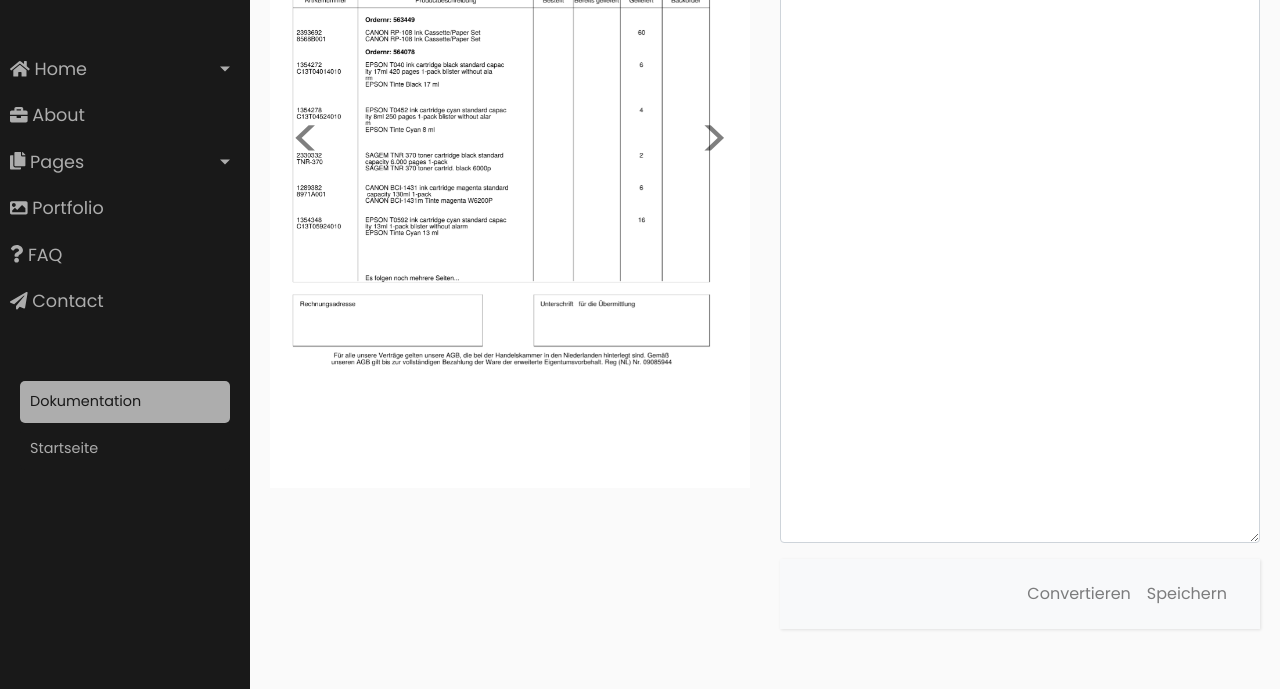
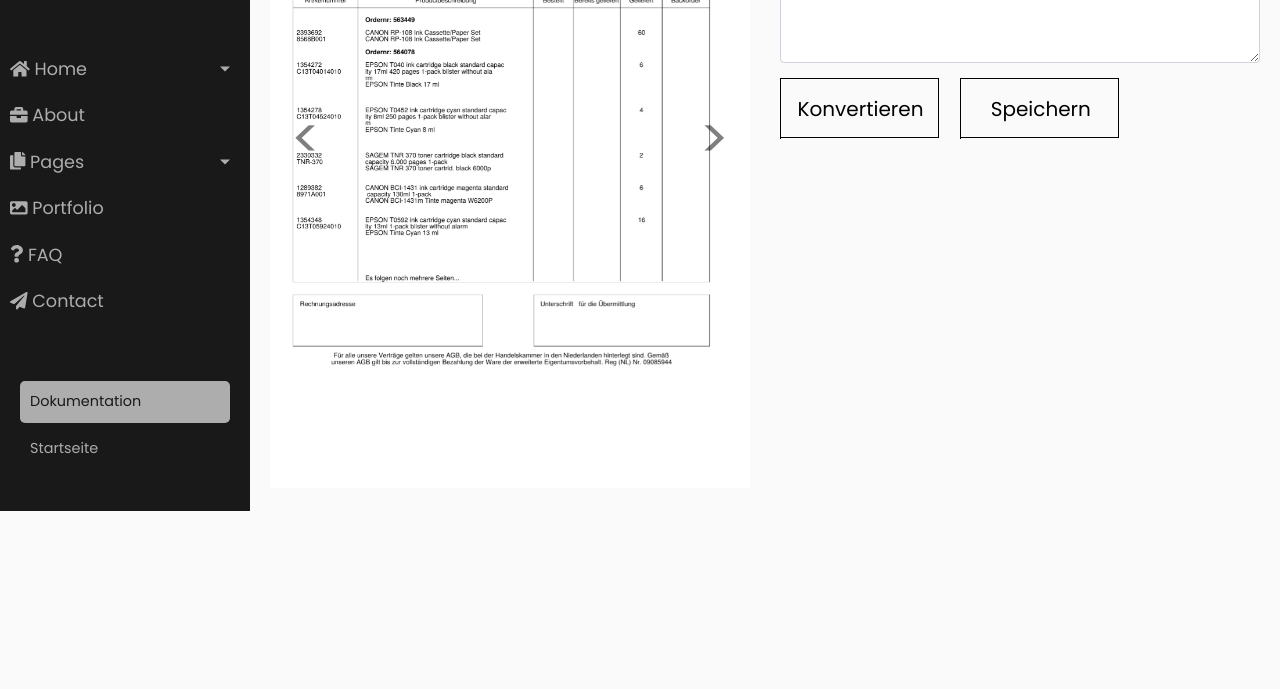
Before and after one commit to Winkler-Jonas/python-web-wpf, a Django app: page /new/ in a window 1280 px wide. Shown: the part 321-1010 px from the top of the page. After the commit the page ends 832 px from the top, so only its background shows below. Run offline with Django 3.2, Linux system fonts and the light colour scheme; some libraries are stand-ins or nearby versions.

Commit message:
pre docker setup

```diff
--- /dev/null
+++ b/zhehe/static/css/zhehe_home/new_doc.css
@@ -0,0 +1,119 @@
+section#new_doc .carousel-control-prev-icon,
+section#new_doc .carousel-control-next-icon {
+    height: 100px;
+    width: 100px;
+    background-size: 100%, 100%;
+    background-image: none;
+}
+
+section#new_doc .carousel-control-next-icon:after {
+    content: '>';
+    font-size: 55px;
+    color: black;
+}
+
+section#new_doc .carousel-control-prev-icon:after {
+    content: '<';
+    font-size: 55px;
+    color: black;
+}
+
+section#new_doc ul {
+    list-style: none;
+    padding-left: 0;
+}
+
+section#new_doc button {
+    background-color: transparent;
+    border: 0;
+}
+
+section#new_doc a {
+    margin: 0;
+    padding: 0;
+    box-sizing: border-box;
+    color: black;
+}
+
+section#new_doc a:link {
+  color: black;
+}
+
+section#new_doc a:visited {
+  color: black;
+}
+
+section#new_doc a:hover {
+  color: black;
+}
+
+section#new_doc a:active {
+  color: black;
+}
+
+section#new_doc .container{
+    width: 160px;
+    position: relative;
+    margin: 20px auto;
+}
+
+section#new_doc .button {
+    width: 160px;
+    height: 60px;
+    position: relative;
+    border-left: 1px solid black;
+    margin-bottom: 10px;
+    transition: .5s;
+}
+
+section#new_doc .button::before {
+    content: '';
+    position: absolute;
+    top: -1px; left: -1px;
+    width: 100%;
+    height: 100%;
+    border-right: 1px solid black;
+    border-top: 1px solid black;
+    border-bottom: 1px solid black;
+    transition: .5s;
+}
+
+section#new_doc .button:hover::before {
+    width: 100px;
+    left: 60px;
+}
+
+section#new_doc .button:hover {
+    border-left: 1px solid rgba(0, 0, 0, 0);
+}
+
+section#new_doc .button span {
+    position: absolute;
+    top: 50%;
+    left: 50%;
+    transform: translate(-50%, -50%);
+    font-size: 20px;
+    transition: .5s;
+}
+
+section#new_doc .button:hover span {
+    left: 100px;
+}
+
+section#new_doc svg {
+    position: absolute;
+    top: 50%;
+    left: -10%;
+    transform: translate(0,-50%);
+    stroke: black;
+    fill: transparent;
+    stroke-width: 10;
+    width: 70px; height: 70px;
+    stroke-dasharray: 4000;
+    transition: .9s ease-out;
+    stroke-dashoffset: -4000;
+}
+
+section#new_doc .button:hover svg {
+    stroke-dashoffset: 0;
+}
--- a/zhehe/templates/zhehe_user_app/zhehe_convert/convert_main.html
+++ /dev/null
@@ -1,74 +0,0 @@
-{% extends 'zhehe_user_app/zhehe_convert/layout.html' %}
-
-<!-- Django load static content -->
-{% load static %}
-
-<!-- Django load crispy forms-->
-{% load crispy_forms_tags %}
-
-<!-- Page title shown in Browser -->
-{% block html_title %}
-    Zhehe
-{% endblock %}
-
-{% block additional_styles %}
-    <link rel="stylesheet" href="{% static 'css/image-view.css' %}">
-{% endblock %}
-
-{% block page_content %}
-    {% if form %}
-        <div class="row h-75">
-            <div class="col-sm-6" id="pdf-preview">
-                <div id="demo" class="carousel slide" data-interval="false">
-
-                    <!-- Indicators -->
-                    <ul class="carousel-indicators">
-                        <li data-target="#demo" data-slide-to="0" class="active"></li>
-                        <li data-target="#demo" data-slide-to="1"></li>
-                        <li data-target="#demo" data-slide-to="2"></li>
-                    </ul>
-
-                    <!-- The slideshow -->
-                    <div class="carousel-inner">
-                        <div class="carousel-item active">
-                            <img src="{% static 'img/9_0_0.png' %}" class="img-fluid" alt="Los Angeles">
-                        </div>
-                        <div class="carousel-item">
-                            <img src="{% static 'img/9_1_0.png' %}" class="img-fluid" alt="Chicago">
-                        </div>
-                        <div class="carousel-item">
-                            <img src="{% static 'img/9_3_0.png' %}" class="img-fluid" alt="New York">
-                        </div>
-                    </div>
-
-                    <!-- Left and right controls -->
-                    <a class="carousel-control-prev" href="#demo" data-slide="prev">
-                        <span class="carousel-control-prev-icon"></span>
-                    </a>
-                    <a class="carousel-control-next" href="#demo" data-slide="next">
-                        <span class="carousel-control-next-icon"></span>
-                    </a>
-
-                </div>
-            </div>
-
-            <div class="col-sm-6 mx-auto justify-content-center ">
-                {% crispy form %}
-                <nav class="navbar navbar-expand-lg navbar-light bg-light">
-                    <div class="container-fluid">
-                        <div class="collapse navbar-collapse" id="navbarSupportedContent">
-                            <ul class="nav navbar-nav ml-auto">
-                                <li class="nav-item">
-                                    <a class="nav-link" href="#">Convertieren</a>
-                                </li>
-                                <li class="nav-item">
-                                    <a class="nav-link" href="#">Speichern</a>
-                                </li>
-                            </ul>
-                        </div>
-                    </div>
-                </nav>
-            </div>
-        </div>
-    {% endif %}
-{% endblock %}
--- /dev/null
+++ b/zhehe/templates/zhehe_user_app/zhehe_home/new_doc.html
@@ -0,0 +1,90 @@
+{% extends 'zhehe_user_app/zhehe_home/layout.html' %}
+
+<!-- Django load static content -->
+{% load static %}
+
+<!-- Django load crispy forms-->
+{% load crispy_forms_tags %}
+
+<!-- Page title shown in Browser -->
+{% block html_title %}
+    Zhehe
+{% endblock %}
+
+{% block additional_styles %}
+    <link rel="stylesheet" href="{% static 'css/zhehe_home/new_doc.css' %}">
+{% endblock %}
+
+{% block page_content %}
+    <section id="new_doc">
+        {% if messages %}
+            <div class="alert alert-info">
+                <ul>
+                    {% for message in messages %}
+                        <li>{{ message }}</li>
+                    {% endfor %}
+                </ul>
+            </div>
+        {% endif %}
+        <div class="row h-75">
+            <div class="col-sm-6" id="pdf-preview">
+                <div id="demo" class="carousel slide" data-interval="false">
+
+                    <!-- Indicators -->
+                    <ul class="carousel-indicators">
+                        <li data-target="#demo" data-slide-to="0" class="active"></li>
+                        <li data-target="#demo" data-slide-to="1"></li>
+                        <li data-target="#demo" data-slide-to="2"></li>
+                    </ul>
+
+                    <!-- The slideshow -->
+                    <div class="carousel-inner">
+                        <div class="carousel-item active">
+                            <img src="{% static 'img/9_0_0.png' %}" class="img-fluid" alt="Los Angeles">
+                        </div>
+                        <div class="carousel-item">
+                            <img src="{% static 'img/9_1_0.png' %}" class="img-fluid" alt="Chicago">
+                        </div>
+                        <div class="carousel-item">
+                            <img src="{% static 'img/9_3_0.png' %}" class="img-fluid" alt="New York">
+                        </div>
+                    </div>
+
+                    <!-- Left and right controls -->
+                    <a class="carousel-control-prev" href="#demo" data-slide="prev">
+                        <span class="carousel-control-prev-icon"></span>
+                    </a>
+                    <a class="carousel-control-next" href="#demo" data-slide="next">
+                        <span class="carousel-control-next-icon"></span>
+                    </a>
+
+                </div>
+            </div>
+
+            <div class="col-sm-6 mx-auto justify-content-center ">
+                <form action="{% url 'zhehe:new_doc' %}" method="post">
+                    {% csrf_token %}
+                    {{ text_form.text_area }}
+                    <span class="button-group">
+                            <button class="button container mt-3" type="submit">
+                                <svg aria-hidden="true" focusable="false" data-prefix="far" data-icon="paper-plane"
+                                     class="svg-inline--fa fa-paper-plane fa-w-16" role="img"
+                                     xmlns="http://www.w3.org/2000/svg" viewBox="0 0 512 512"><path
+                                        d="M440 6.5L24 246.4c-34.4 19.9-31.1 70.8 5.7 85.9L144 379.6V464c0 46.4 59.2 65.5 86.6 28.6l43.8-59.1 111.9 46.2c5.9 2.4 12.1 3.6 18.3 3.6 8.2 0 16.3-2.1 23.6-6.2 12.8-7.2 21.6-20 23.9-34.5l59.4-387.2c6.1-40.1-36.9-68.8-71.5-48.9zM192 464v-64.6l36.6 15.1L192 464zm212.6-28.7l-153.8-63.5L391 169.5c10.7-15.5-9.5-33.5-23.7-21.2L155.8 332.6 48 288 464 48l-59.4 387.3z"></path>
+                                </svg>
+                                <span>Konvertieren</span>
+                            </button>
+                        <button class="button container mt-3 ml-3" type="submit">
+                            <svg aria-hidden="true" focusable="false" data-prefix="far" data-icon="save"
+                                 class="svg-inline--fa fa-save fa-w-14" role="img" xmlns="http://www.w3.org/2000/svg"
+                                 viewBox="0 0 448 512"><path
+                                    d="M433.941 129.941l-83.882-83.882A48 48 0 0 0 316.118 32H48C21.49 32 0 53.49 0 80v352c0 26.51 21.49 48 48 48h352c26.51 0 48-21.49 48-48V163.882a48 48 0 0 0-14.059-33.941zM272 80v80H144V80h128zm122 352H54a6 6 0 0 1-6-6V86a6 6 0 0 1 6-6h42v104c0 13.255 10.745 24 24 24h176c13.255 0 24-10.745 24-24V83.882l78.243 78.243a6 6 0 0 1 1.757 4.243V426a6 6 0 0 1-6 6zM224 232c-48.523 0-88 39.477-88 88s39.477 88 88 88 88-39.477 88-88-39.477-88-88-88zm0 128c-22.056 0-40-17.944-40-40s17.944-40 40-40 40 17.944 40 40-17.944 40-40 40z"></path>
+                            </svg>
+                            <span>Speichern</span>
+                        </button>
+                    </span>
+                </form>
+            </div>
+        </div>
+    </section>
+{% endblock %}
--- a/zhehe/templates/zhehe_user_app/zhehe_convert/overview.html
+++ b/zhehe/templates/zhehe_user_app/zhehe_home/overview.html
@@ -1,4 +1,4 @@
-{% extends 'zhehe_user_app/zhehe_convert/layout.html' %}
+{% extends 'zhehe_user_app/zhehe_home/layout.html' %}
 
 <!-- Django load static content -->
 {% load static %}
--- a/zhehe/templates/zhehe_user_app/zhehe_index/skeleton.html
+++ b/zhehe/templates/zhehe_user_app/zhehe_index/skeleton.html
@@ -69,7 +69,7 @@
                     Colored Logo - OnClick load user-document-overview
                     -->
                     {% if user.is_authenticated %}
-                        <a class="ref-img" href="{% url 'zhehe:home' user.id %}">
+                        <a class="ref-img" href="{% url 'zhehe:home' %}">
                     <span class="span-img">
                         <object class="obj-img" type="image/svg+xml" data="{% static 'img/zhehe-logo.svg' %}">
                             <div style="background-image: url({% static 'img/zhehe-logo.png' %}); width 100px; height:100px;"
--- a/zhehe/zhehe_user_app/forms.py
+++ b/zhehe/zhehe_user_app/forms.py
@@ -53,18 +53,5 @@
     """
     Custom designed TxtInput form for bootstrap 4 viewport
     """
-    text_area = forms.CharField(widget=forms.Textarea(attrs={'placeholder': 'Geben Sie hier Ihren Text ein ...'}))
-
-    # email = forms.EmailField(widget=forms.EmailInput(attrs={'placeholder': 'Email'}))
-
-    def __init__(self, *args, **kwargs):
-        """
-        Add layout to form attributes
-        """
-        super().__init__(*args, **kwargs)
-        self.helper = FormHelper()
-        self.helper.form_class = 'form-group'
-        self.fields['text_area'].label = ''
-        self.helper.layout = Layout(
-            Field('text_area', rows=30, css_class='form-control textarea h-100'),
-        )
+    text_area = forms.CharField(widget=forms.Textarea(attrs={'placeholder': 'Geben Sie hier Ihren Text ein ...',
+                                                             'class': 'form-control textarea'}))
--- a/zhehe/zhehe_user_app/tasks.py
+++ b/zhehe/zhehe_user_app/tasks.py
@@ -0,0 +1,5 @@
+import pypandoc
+from pypandoc.pandoc_download import download_pandoc
+
+def convert_text(input_format: str):
+    pass
--- a/zhehe/zhehe_user_app/urls.py
+++ b/zhehe/zhehe_user_app/urls.py
@@ -4,7 +4,7 @@
 app_name = 'zhehe'
 urlpatterns = [
     re_path(r'^$', views.index, name='index'),
-    re_path(r'^home/(?P<usr_id>\d+)', views.home, name='home'),
+    re_path(r'^home/', views.home, name='home'),
     re_path(r'^contact/', views.contact, name='contact'),
     re_path(r'^download/(?P<note>.+)/', views.download, name='download'),
     re_path(r'new/', views.new_doc, name='new_doc')
--- a/zhehe/zhehe_user_app/views.py
+++ b/zhehe/zhehe_user_app/views.py
@@ -1,4 +1,4 @@
-from typing import Optional, Dict
+from typing import Optional, Dict, List
 
 from django.db.models import QuerySet
 from django.shortcuts import render
@@ -22,23 +22,23 @@
             print(newsletter_form.cleaned_data)
         else:
             print(newsletter_form.errors)
-
     return render(request=request, template_name=template_name, status=200, context={'newsletter': newsletter_form,
                                                                                      'signin': signin_form})
 
 
 @verified_email_required
-def home(request, usr_id):
-    template_name: str = 'zhehe_user_app/zhehe_convert/overview.html'
+def home(request):
+    template_name: str = 'zhehe_user_app/zhehe_home/overview.html'
     context_dict: Dict[str, Optional[QuerySet]] = {'documents': None}
 
-    try:
-        context_dict['documents'] = Document.objects.all()
-    except Document.DoesNotExist:
-        pass    # Ignore
-
-    print(request.GET)
-
+    if request.user.is_authenticated:
+        """
+        If the user requesting is authenticated retrieve his documents
+        """
+        try:
+            context_dict['documents'] = Document.objects.filter(document_owner=request.user.id)
+        except Document.DoesNotExist:
+            pass  # Ignore
     return render(request=request, template_name=template_name, context=context_dict)
 
 
@@ -47,8 +47,6 @@
 
     contact_form = Contact()
     if request.method == 'POST':
-        logger.error(request.POST)
-        logger.error('Hello from contact view')
         contact_form = Contact(request.POST)
         if contact_form.is_valid():
             print(contact_form.cleaned_data)
@@ -58,10 +56,19 @@
 
 
 def new_doc(request):
-    template_name: str = "zhehe_user_app/zhehe_convert/convert_main.html"
-    text_area = TextInput
+    template_name: str = "zhehe_user_app/zhehe_home/new_doc.html"
+    text_area = TextInput()
+    messages: List[str] = []
+    if request.method == 'POST':
+        text_area = TextInput(request.POST)
+        if text_area.is_valid():
+            print(text_area.cleaned_data)
+            messages.append('Dokument erfolgreich konvertiert')
+        else:
+            print(text_area.errors)
 
-    return render(request=request, template_name=template_name, status=200, context={'form': text_area})
+    return render(request=request, template_name=template_name, status=200, context={'text_form': text_area,
+                                                                                     'messages': messages})
 
 
 def download(request):
```
Also changed, not shown: zhehe/templates/zhehe_user_app/zhehe_home/layout.html (renamed from zhehe/templates/zhehe_user_app/zhehe_convert/layout.html), 1 other file.
